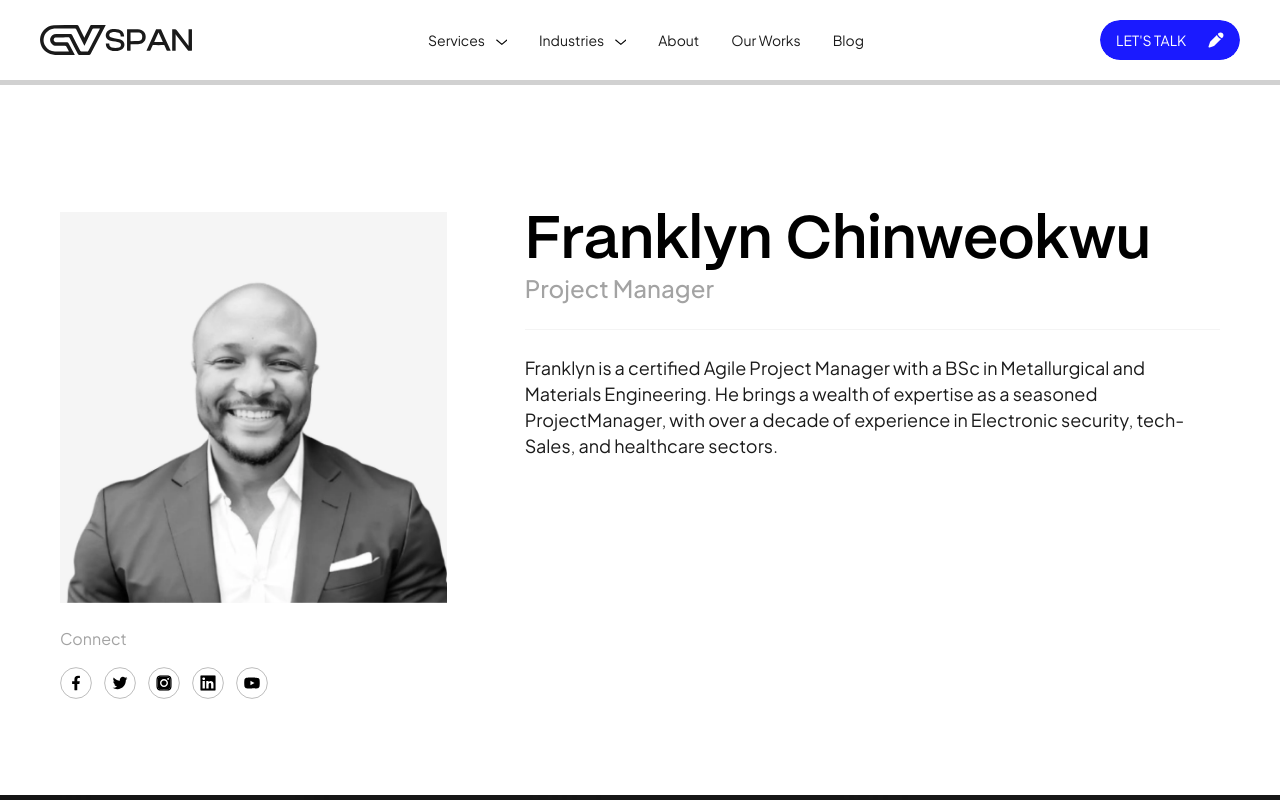
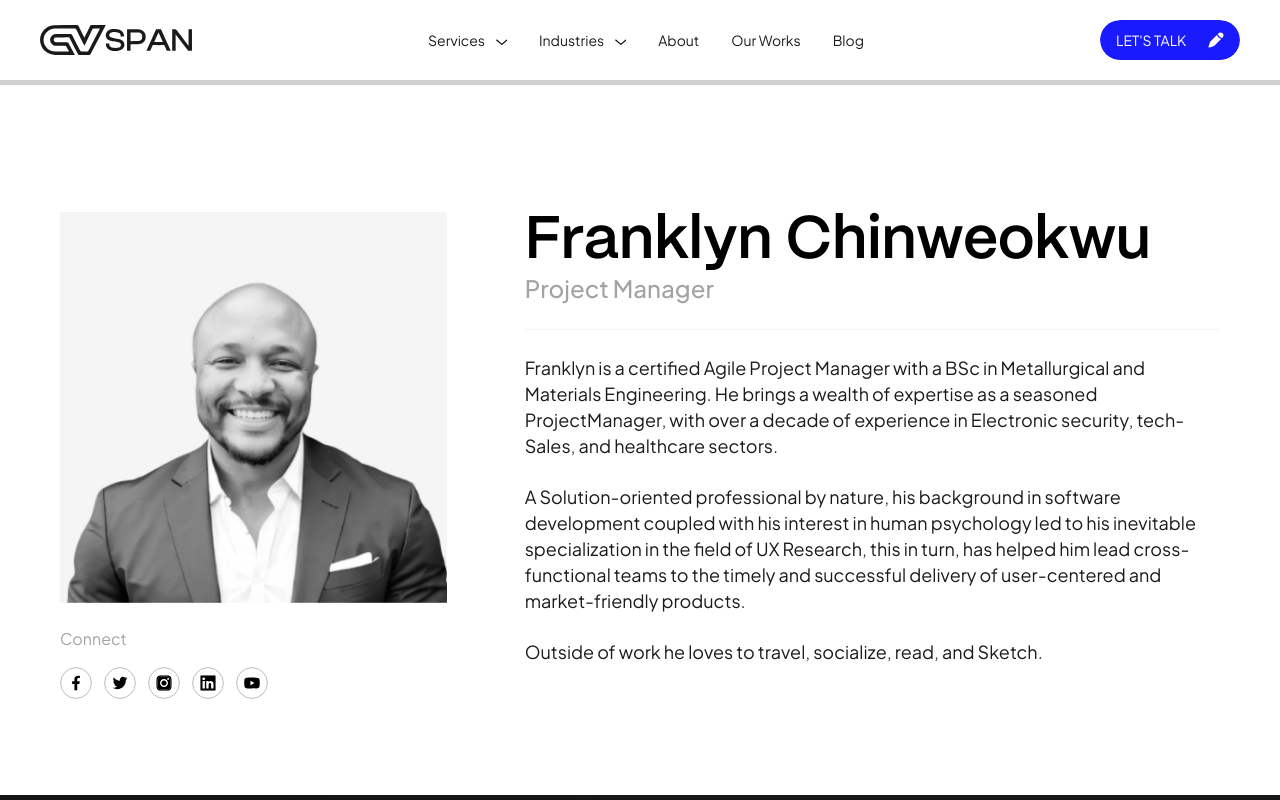
Before and after one commit to cvspan/cvspan-web, a Next.js app: page /about/teams/franklyn-chinweokwu in a window 1280 px wide. Shown: the top 800 px of the page. Built offline with nearby package versions, Linux system fonts and the light colour scheme.

Commit message:
Update index.ts

```diff
--- a/src/components/ui/data/index.ts
+++ b/src/components/ui/data/index.ts
@@ -46,6 +46,7 @@ export const TEAMS: Team[] = [
         linkedin: '/',
         bio: [],
     },
+
     {
         id: 'abdulmateen-bello',
         name: 'Abdulmateen Bello',
@@ -62,10 +63,6 @@ export const TEAMS: Team[] = [
         linkedin: '/',
         bio: [
             'Samuel Ekanem brings extensive experience as a product designer, boasting over 5 years in the field. Presently he is engaged in eading the design team and product development at Advantage Health Africa while concurrently serving as a UX design mentor at Design Lab and ADPlist.org. Samuel is an active member of the Interaction Design Foundation and holds various design certifications. His enthusiasm centers on crafting captivating and innovative user experiences while refining design processes for maximum efficiency.',
-
-            'A Solution-oriented professional by nature, his background in software development coupled with his interest in human psychology led to his inevitable specialization in the field of UX Research, this in turn, has helped him lead cross-functional teams to the timely and successful delivery of user-centered and market-friendly products.',
-
-            'Outside of work he loves to travel, socialize, read, and Sketch.',
         ],
     },
 
@@ -78,6 +75,10 @@ export const TEAMS: Team[] = [
         linkedin: '/',
         bio: [
             'Franklyn is a certified Agile Project Manager with a BSc in Metallurgical and Materials Engineering. He brings a wealth of expertise as a seasoned ProjectManager, with over a decade of experience in Electronic security, tech-Sales, and healthcare sectors.',
+
+            'A Solution-oriented professional by nature, his background in software development coupled with his interest in human psychology led to his inevitable specialization in the field of UX Research, this in turn, has helped him lead cross-functional teams to the timely and successful delivery of user-centered and market-friendly products.',
+
+            'Outside of work he loves to travel, socialize, read, and Sketch.',
         ],
     },
 
```
